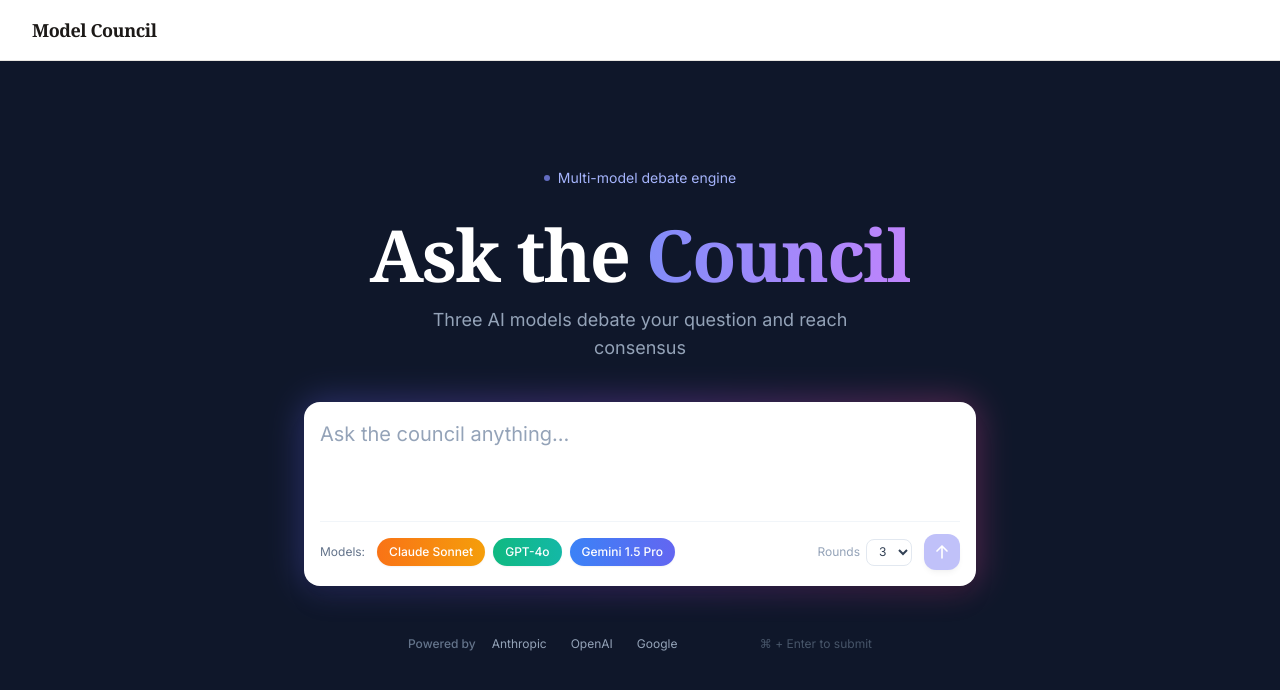
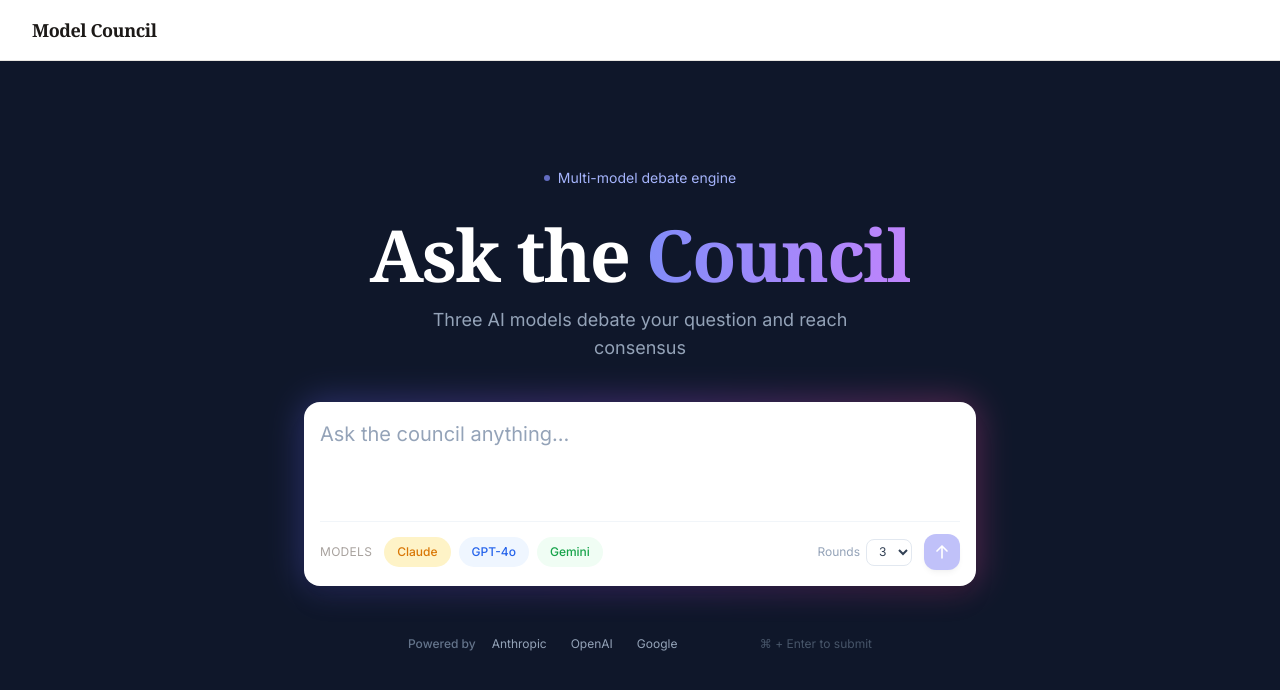
Before and after one commit to sjm2669-stack/model-council, a React (Vite) app: page / in a window 1280 px wide. Shown: the top 690 px of the page. Built offline with nearby package versions, Linux system fonts and the light colour scheme.

Commit message:
feat: restyle ModelSelector — flat model-coloured chips

```diff
--- a/src/components/ModelSelector.jsx
+++ b/src/components/ModelSelector.jsx
@@ -1,7 +1,7 @@
 const MODELS = [
-  { key: 'claude', label: 'Claude Sonnet', provider: 'Anthropic', color: 'from-orange-500 to-amber-500' },
-  { key: 'gpt4o', label: 'GPT-4o', provider: 'OpenAI', color: 'from-emerald-500 to-teal-500' },
-  { key: 'gemini', label: 'Gemini 1.5 Pro', provider: 'Google', color: 'from-blue-500 to-indigo-500' },
+  { key: 'claude',  label: 'Claude',  activeClass: 'bg-[#fef3c7] text-[#d97706]' },
+  { key: 'gpt4o',  label: 'GPT-4o',  activeClass: 'bg-[#eff6ff] text-[#2563eb]' },
+  { key: 'gemini', label: 'Gemini',  activeClass: 'bg-[#f0fdf4] text-[#16a34a]' },
 ]
 
 export default function ModelSelector({ selected, onChange }) {
@@ -15,17 +15,17 @@
 
   return (
     <div className="flex items-center gap-2 flex-wrap">
-      <span className="text-xs text-slate-500 mr-1">Models:</span>
-      {MODELS.map(({ key, label, color }) => {
+      <span className="text-xs text-[var(--color-text-faint)] uppercase tracking-wide mr-1">Models</span>
+      {MODELS.map(({ key, label, activeClass }) => {
         const active = selected.includes(key)
         return (
           <button
             key={key}
             onClick={() => toggle(key)}
-            className={`text-xs px-3 py-1.5 rounded-full font-medium transition-all duration-200 ${
+            className={`text-xs px-3 py-1.5 rounded-full font-medium transition-colors duration-150 border ${
               active
-                ? `bg-gradient-to-r ${color} text-white shadow-sm`
-                : 'bg-slate-100 text-slate-500 hover:bg-slate-200'
+                ? `${activeClass} border-transparent`
+                : 'bg-[#f5f0e8] text-[var(--color-text-muted)] border-transparent hover:bg-[var(--color-border)]'
             }`}
           >
             {label}
```
